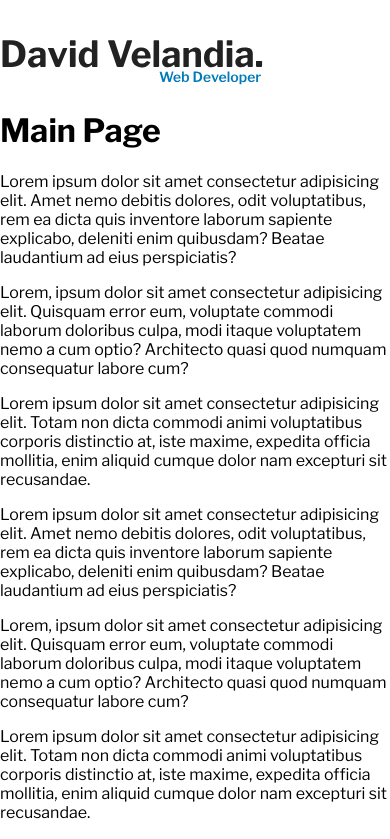
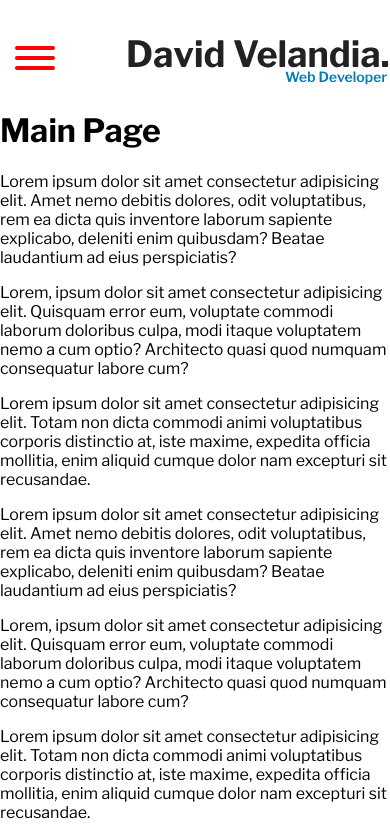
Before and after one commit to david-velandia/david-velandia.github.io, a Next.js app: page / in a window 390 px wide. Shown: the top 839 px of the page. Built offline with nearby package versions, Linux system fonts and the light colour scheme.

Commit message:
First step to hamburger menu

```diff
--- /dev/null
+++ b/components/atoms/Hamburger/Hamburger.styles.ts
@@ -0,0 +1,73 @@
+import styled, { css } from 'styled-components';
+
+interface InnerProps {
+  $isActive?: boolean;
+}
+
+export const Container = styled.button`
+  font: inherit;
+  display: inline-block;
+  overflow: visible;
+  margin: 0;
+  padding: 15px;
+  cursor: pointer;
+  transition-timing-function: linear;
+  transition-duration: 0.15s;
+  transition-property: opacity, filter;
+  text-transform: none;
+  color: inherit;
+  border: 0;
+  background-color: transparent;
+`;
+
+export const Box = styled.div`
+  position: relative;
+  display: inline-block;
+  width: 40px;
+  height: 24px;
+`;
+
+export const Inner = styled.div<InnerProps>`
+  top: 50%;
+  display: block;
+  margin-top: -2px;
+
+  &,
+  &:after,
+  &:before {
+    position: absolute;
+    width: 40px;
+    height: 4px;
+    transition-timing-function: ease;
+    transition-duration: 0.15s;
+    transition-property: transform;
+    border-radius: 4px;
+    background-color: red;
+  }
+
+  &:after,
+  &:before {
+    display: block;
+    content: '';
+  }
+
+  &:after {
+    bottom: -10px;
+  }
+
+  &:before {
+    top: -10px;
+  }
+
+  ${({ $isActive }) =>
+    $isActive &&
+    css`
+      &:before {
+        transform: translate3d(-8px, 0, 0) rotate(-45deg) scaleX(0.7);
+      }
+
+      &:after {
+        transform: translate3d(-8px, 0, 0) rotate(45deg) scaleX(0.7);
+      }
+    `}
+`;
--- /dev/null
+++ b/components/atoms/Hamburger/Hamburger.view.tsx
@@ -0,0 +1,15 @@
+import React, { FC } from 'react';
+import { Box, Container, Inner } from './Hamburger.styles';
+
+interface HamburgerProps {
+  isActive?: boolean;
+  onClick: () => void;
+}
+
+export const Hamburger: FC<HamburgerProps> = ({ isActive, onClick }) => (
+  <Container onClick={onClick}>
+    <Box>
+      <Inner $isActive={isActive} />
+    </Box>
+  </Container>
+);
--- /dev/null
+++ b/components/atoms/Hamburger/index.ts
@@ -0,0 +1 @@
+export * from './Hamburger.view';
--- a/components/atoms/Hide/Hide.tsx
+++ b/components/atoms/Hide/Hide.tsx
@@ -1,4 +1,4 @@
-import React, { FC, useState, useEffect, useContext } from 'react';
+import React, { FC, useState, useLayoutEffect, useContext } from 'react';
 import { ThemeContext } from 'styled-components';
 
 interface Props {
@@ -11,7 +11,7 @@ export const Hide: FC<Props> = ({ devices = [], children }) => {
     breakpoints: { desktop: desktopBreakpoint, tablet: tabletBreakpoint },
   } = useContext(ThemeContext);
 
-  useEffect(() => {
+  useLayoutEffect(() => {
     if (typeof window !== undefined) {
       window.addEventListener('resize', () => setWidth(window.innerWidth));
       setWidth(window.innerWidth);
@@ -20,9 +20,9 @@ export const Hide: FC<Props> = ({ devices = [], children }) => {
     return () => {
       window.removeEventListener('resize', () => setWidth(window.innerWidth));
     };
-  }, [width]);
+  });
 
-  if (devices.length === 0) {
+  if (devices.length === 0 || width === 0) {
     return null;
   }
   if (devices.includes('desktop') && desktopBreakpoint <= width) {
@@ -37,3 +37,14 @@ export const Hide: FC<Props> = ({ devices = [], children }) => {
 
   return <>{children}</>;
 };
+
+export async function getStaticProps(context) {
+  console.log(context);
+  console.log(window);
+
+  return {
+    props: {
+      window,
+    },
+  };
+}
--- a/components/molecules/Navbar/Navbar.view.tsx
+++ b/components/molecules/Navbar/Navbar.view.tsx
@@ -1,9 +1,10 @@
-import React, { FC } from 'react';
+import React, { FC, useState } from 'react';
 import NextLink from 'next/link';
 
 import { Logo } from '@/atoms/Icons';
 import { Hide } from '@/atoms/Hide';
 import { DesktopMenu, LogoLink, Nav, NavItem, NavLink } from './Navbar.styles';
+import { Hamburger } from '@/atoms/Hamburger';
 
 export interface NavbarProps {
   items: {
@@ -13,8 +14,30 @@ export interface NavbarProps {
 }
 
 export const Navbar: FC<NavbarProps> = ({ items }) => {
+  const [isActive, setIsActive] = useState(false);
+
+  function handleHamburgerClick() {
+    setIsActive((current) => !current);
+  }
+
   return (
     <Nav>
+      <Hide devices={['desktop']}>
+        <Hamburger isActive={isActive} onClick={handleHamburgerClick} />
+        {isActive && (
+          <div>
+            <ul>
+              {items.map((item) => (
+                <NavItem key={`menu-${item.label}`}>
+                  <NextLink href={item.to}>
+                    <NavLink>{item.label}</NavLink>
+                  </NextLink>
+                </NavItem>
+              ))}
+            </ul>
+          </div>
+        )}
+      </Hide>
       <NextLink href="/">
         <LogoLink>
           <Logo />
```
